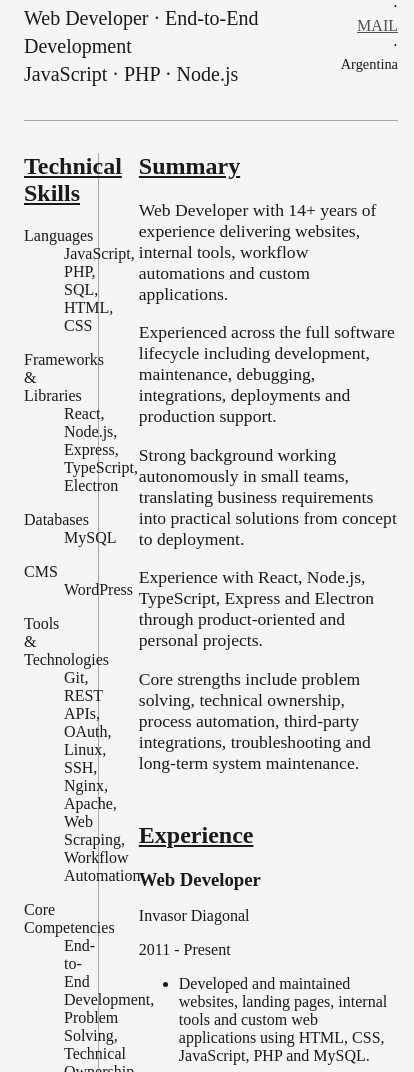
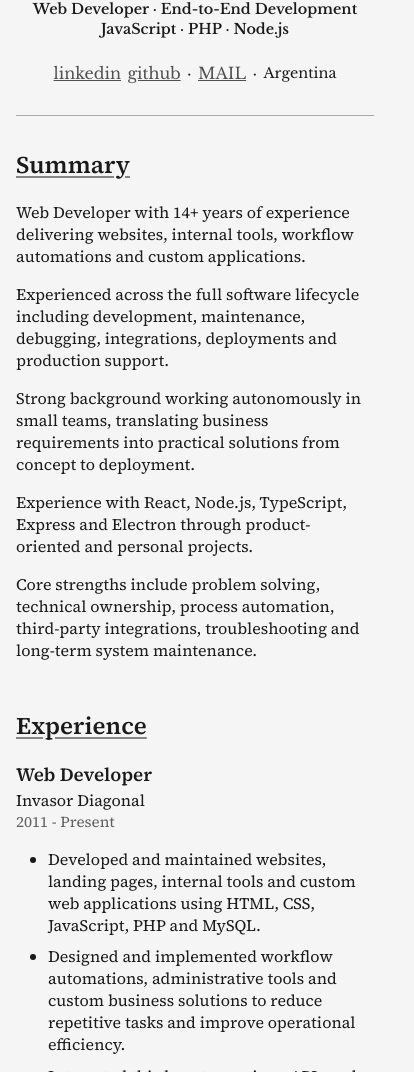
Before and after one commit to MrFFC0CB/resume, a plain HTML site: page index.html in a window 390 px wide. Shown: the part 78-1150 px from the top of the page, 414 px wide, since content can reach past the window. Drawn offline with nearby package versions, Linux system fonts and the light colour scheme.

Commit message:
Add fonts and make the layout responsive.

```diff
--- a/style.css
+++ b/style.css
@@ -1,10 +1,20 @@
+@import url('https://fonts.googleapis.com/css2?family=Libre+Baskerville:ital,wght@0,400..700;1,400..700&display=swap');
+@import url('https://fonts.googleapis.com/css2?family=Source+Serif+4:ital,opsz,wght@0,8..60,200..900;1,8..60,200..900&display=swap');
+
 :root {
 	--border-color: #a8a8a8;
 }
 
+* {
+	box-sizing: border-box;
+}
+
 body {
+	margin: 0;
+	font-family: "Source Serif 4", serif;
+	font-weight: 400;
+	color: #1a1a1a;
 	background-color: #f5f5f5;
-	color: #1a1a1a;
 }
 
 #resume {
@@ -18,23 +28,43 @@ body {
 		"header header"
 		"aside main";
 }
+@media (max-width: 840px) {
+	#resume {
+		grid-template-areas:
+			"header header"
+			"main main"
+			"aside aside";
+	}
+}
 
-section + section {
-	margin-top: 3rem;
+h2, h3 {
+	font-weight: 600;
 }
 h1 {
 	margin-top: 0;
 	margin-bottom: 0.8rem;
+	font-weight: 700;
 }
 h2 {
 	margin-top: 0;
 	text-decoration: underline;
+	text-decoration-color: #868686;
+	text-underline-offset: 2.5px;
 }
 h3 {
-	margin-bottom: 0.5rem;
+	margin-bottom: 0.1rem;
+}
+ul {
+	padding-left: 2rem;
 }
 li + li {
 	margin-top: 0.6rem;
+}
+dt {
+	font-weight: 550;
+}
+dd {
+	margin-left: 1rem;
 }
 
 header {
@@ -44,18 +74,20 @@ header {
 	display: flex;
 	align-items: start;
 	justify-content: space-between;
+	font-family: "Libre Baskerville", serif;
 	border-bottom: 1px solid var(--border-color);
 }
 .tagline {
 	margin: 0;
-	font-size: 1.25rem;
+	font-size: clamp(0.9rem, 1.2vw, 1.2rem);
+	font-weight: 600;
 	line-height: 1.4;
 }
 .contact-data {
 	display: flex;
 	flex-direction: column;
 	align-items: end;
-	row-gap: 0.4rem;
+	gap: 0.4rem;
 }
 .contact-data a {
 	color: #505050;
@@ -64,20 +96,63 @@ header {
 	margin: 0;
 	font-size: 0.9rem;
 }
-.contact-data .separator {
-	line-height: 0.5;
+@media (min-width: 501px) {
+	.contact-data .separator {
+		line-height: 0.5;
+	}
+}
+@media (max-width: 500px) {
+	header {
+		flex-direction: column;
+		align-items: center;
+		row-gap: 1.5rem;
+		text-align: center;
+	}
+	.contact-data {
+		flex-direction: row;
+		align-items: center;
+	}
+}
+
+section + section {
+	margin-top: 3rem;
+}
+article + article {
+	margin-top: 2.5rem;
+}
+p.company {
+	margin: 0;
+}
+p.period {
+	margin-top: 0;
+	font-size: 0.95rem;
+	color: #606060;
+}
+p.stack {
+	margin-top: 0;
+	color: #606060;
 }
 
 main {
-	padding-left: 2.5rem;
 	grid-area: main;
 }
-#summary p {
-	font-size: 1.1rem;
+@media (min-width: 841px) {
+	main {
+		padding-left: 2.5rem;
+	}
 }
 
 aside {
+	grid-area: aside;
 	padding-right: 2.5rem;
-	grid-area: aside;
 	border-right: 1px solid var(--border-color);
 }
+@media (max-width: 840px) {
+	aside {
+		padding-top: 2.5rem;
+		padding-right: 0;
+		margin-top: 2.5rem;
+		border-top: 1px solid var(--border-color);
+		border-right: none;
+	}
+}
```
